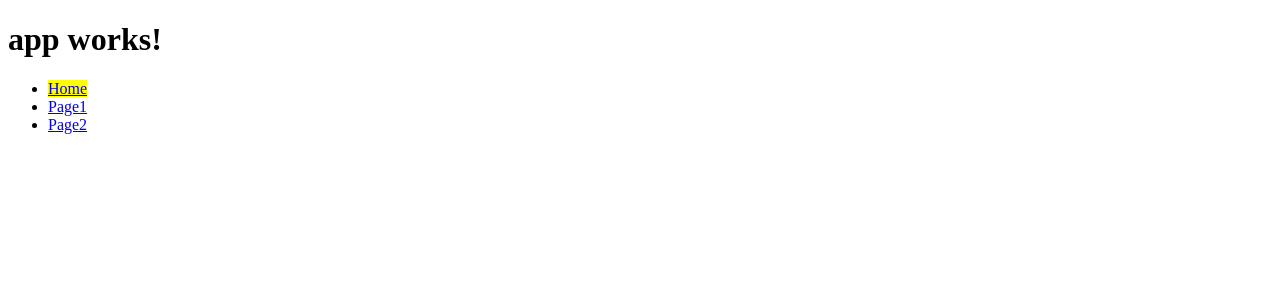
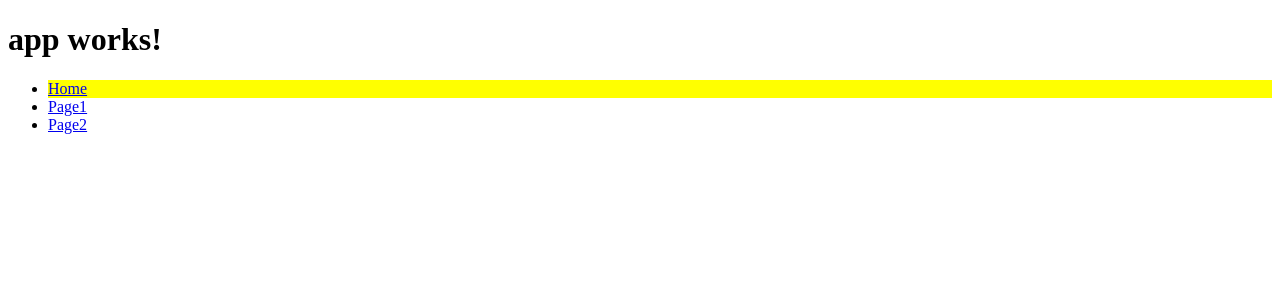
Before and after one commit to coolrare/ng4-advanced-infofab, an Angular app: page / in a window 1280 px wide. Shown: the top 300 px of the page. Built offline with nearby package versions, Linux system fonts and the light colour scheme.

Commit message:
示範將 routerLinkActive 套用在 <li> 標籤上

```diff
--- a/src/app/app.component.html
+++ b/src/app/app.component.html
@@ -2,10 +2,8 @@
   {{title}}
 </h1>
 <ul>
-  <li><a routerLink="/"
-         routerLinkActive="active"
-         [routerLinkActiveOptions]="{exact: true}">Home</a></li>
-  <li><a routerLink="/page1" routerLinkActive="active">Page1</a></li>
-  <li><a [routerLink]="genUrl()" routerLinkActive="active">Page2</a></li>
+  <li routerLinkActive="active"[routerLinkActiveOptions]="{exact: true}"><a routerLink="/">Home</a></li>
+  <li routerLinkActive="active"><a routerLink="/page1">Page1</a></li>
+  <li routerLinkActive="active"><a [routerLink]="genUrl()">Page2</a></li>
 </ul>
 <router-outlet></router-outlet>
```
